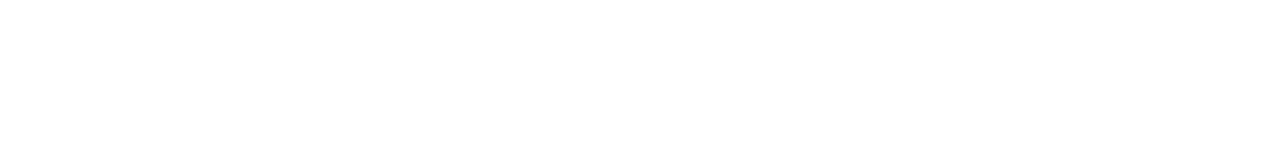
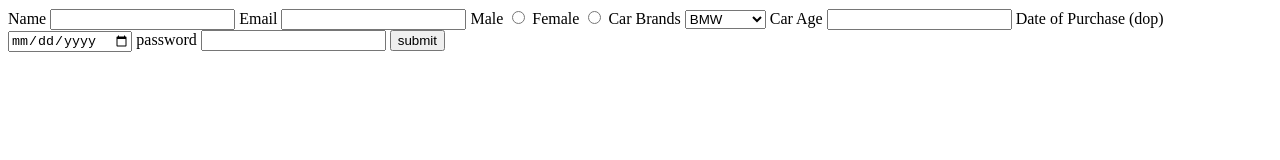
Before and after one commit to acciojob/car-insurance-form-Gangadhara2024, a website: page main.html in a window 1280 px wide. Drawn offline with Linux system fonts and the light colour scheme.

Commit message:
created a submission

```diff
--- a/main.html
+++ b/main.html
@@ -7,7 +7,41 @@
 </head>
 
 <body>
-	<!-- the entire body must be written by student -->
+	<form method="post">
+		<label for="name">Name</label>
+		<input type="Text" id="name" required>
+
+		<label for="email">Email</label>
+		<input type="Email" id="email" required>
+
+		<label for="gender-m">Male</label>
+		<input type="radio" id="gender-m" name="gender" required>
+
+	    <label for="gender-f">Female</label>
+		<input type="radio" id="gender-f" name="gender" required>
+
+		<label for="cars">Car Brands</label>
+		<select id="cars">
+			<option value="BMW">BMW</option>
+			<option value="Audi">audi</option>
+			<option value="Mercedez">Mercedez</option>
+			<option></option>
+		</select>
+
+		<label for="carage">Car Age</label>
+		<input type="number" id="carage" required>
+
+		<label for="dop">Date of Purchase (dop)</label>
+		<input type="Date" id="dop" required>
+
+		<label for="password">password</label>
+		<input type="password" id="password" required>
+
+		<label></label>
+		<button type="submit">submit</button>
+
+
+	</form>
     <script type="text/javascript" src="./script.js">
 </script>
 
```
